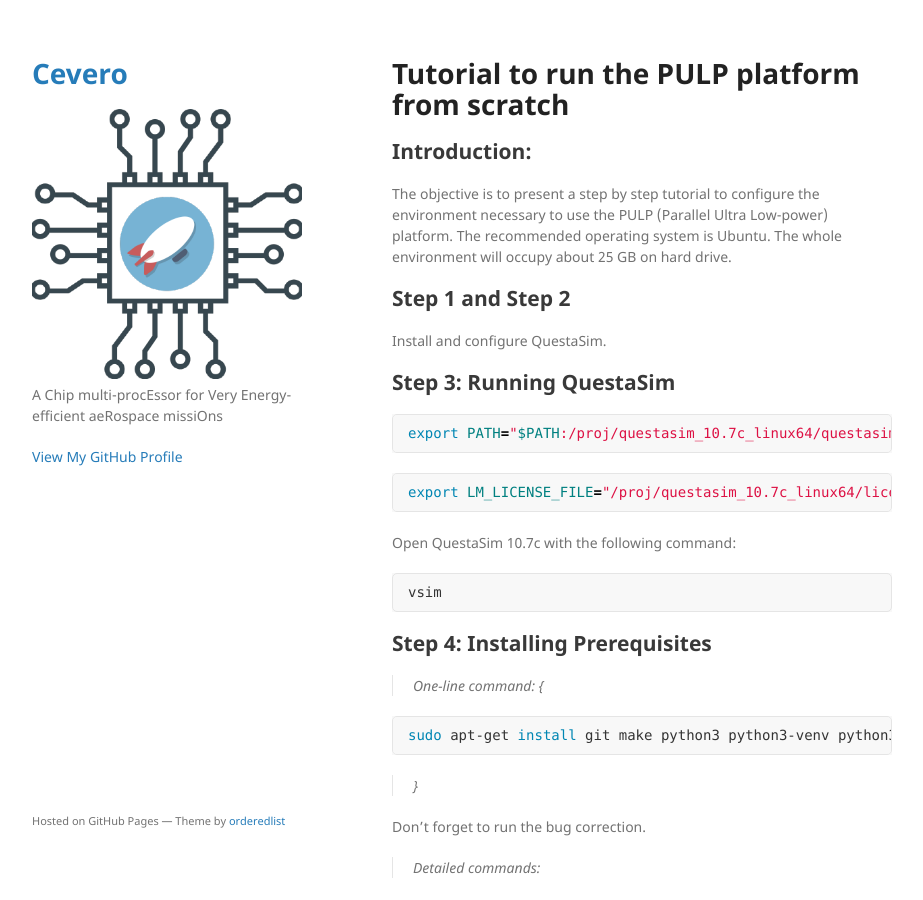
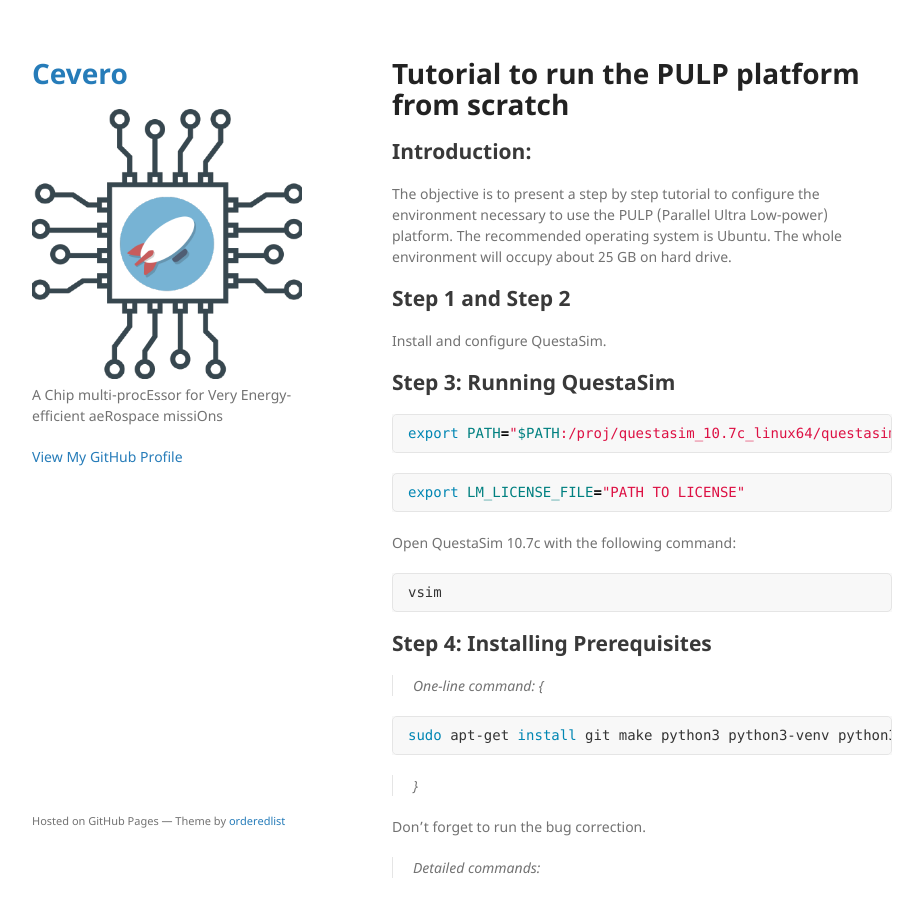
Before and after one commit to cevero/cevero.github.io, a Jekyll site: the page built from pulp-full-tutorial.md, in a window 1280 px wide and 900 px high. Shown: the whole window, without its empty margins (178-1101 px from the left). Built offline with Jekyll 4.4.1, drawn with Linux system fonts in a browser that asks for light colours; our own code applies the rules of GitHub Pages for plain Markdown files.

Commit message:
Update pulp-full-tutorial.md
removing license location.

````diff
--- a/pulp-full-tutorial.md
+++ b/pulp-full-tutorial.md
@@ -15,7 +15,7 @@ export PATH="$PATH:/proj/questasim_10.7c_linux64/questasim/linux_x86_64"
 ```
 
 ``` bash
-export LM_LICENSE_FILE="/proj/questasim_10.7c_linux64/license.dat"
+export LM_LICENSE_FILE="PATH TO LICENSE"
 ```
 
 Open QuestaSim 10.7c with the following command:
````
